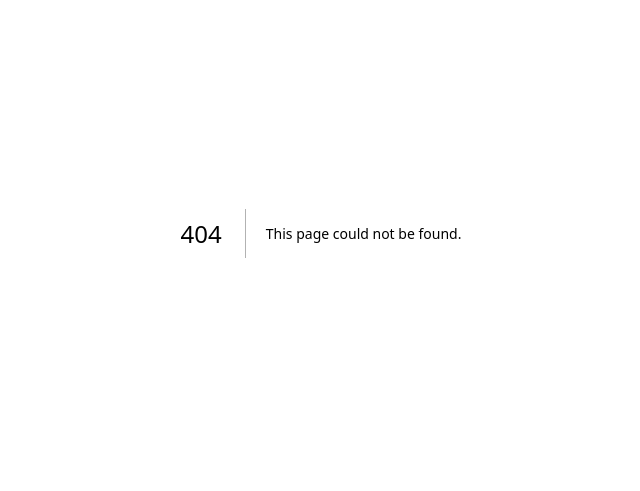
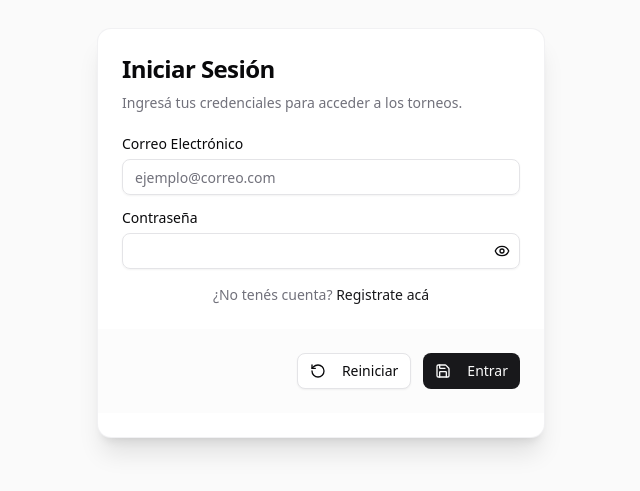
Before and after one commit to MartinoLucas/torneos-app, a Next.js app: page /login in a window 1280 px wide. Before the commit this address had no page. Shown: the part 167-658 px from the top of the page, without its empty margins (319-959 px from the left). Built offline with nearby package versions, Linux system fonts and the light colour scheme; no server answers.

Commit message:
feat: implementation of authentication context, services and login page

```diff
--- a/src/app/layout.tsx
+++ b/src/app/layout.tsx
@@ -3,6 +3,7 @@ import { Geist, Geist_Mono } from "next/font/google";
 import "./globals.css";
 import { FramerProvider } from "@/components/providers/framer-provider";
 import { Toaster } from "@/components/ui/sonner";
+import { AuthProvider } from "@/features/auth/context/auth-context";
 
 const geistSans = Geist({
   variable: "--font-geist-sans",
@@ -22,11 +23,13 @@ export default function RootLayout({
   return (
     <html lang="es" suppressHydrationWarning>
       <body className={`${geistSans.variable} antialiased`}>
-        <FramerProvider>
-          {children}
-          {/* Toaster de Sonner para notificaciones globales */}
-          <Toaster position="top-right" richColors closeButton />
-        </FramerProvider>
+        <AuthProvider>
+          <FramerProvider>
+            {children}
+            {/* Toaster de Sonner para notificaciones globales */}
+            <Toaster position="top-right" richColors closeButton />
+          </FramerProvider>
+        </AuthProvider>
       </body>
     </html>
   );
--- /dev/null
+++ b/src/app/login/page.tsx
@@ -0,0 +1,64 @@
+"use client";
+
+import { PageWrapper } from "@/components/shared/PageWrapper";
+import { FormTemplate } from "@/components/shared/FormTemplate";
+import { TextField, PasswordField } from "@/components/shared";
+import { loginSchema, LoginInput } from "@/lib/validations/auth";
+import { authService } from "@/features/auth/services/auth-service";
+import { useAuth } from "@/features/auth/context/auth-context";
+import { toast } from "sonner";
+import Link from "next/link";
+
+export default function LoginPage() {
+  const { login } = useAuth();
+
+  const onSubmit = async (values: LoginInput) => {
+    try {
+      const response = await authService.participantLogin(values);
+      // El backend devuelve ApiResponse<AuthResponse>, el interceptor ya nos dio el body
+      login(response.token, "participant");
+      toast.success("¡Bienvenido de nuevo!");
+    } catch (error: any) {
+      toast.error(error?.title || "Error al iniciar sesión");
+    }
+  };
+
+  return (
+    <PageWrapper>
+      <div className="flex min-h-screen items-center justify-center p-4 bg-zinc-50">
+        <div className="w-full max-w-md">
+          <FormTemplate
+            title="Iniciar Sesión"
+            description="Ingresá tus credenciales para acceder a los torneos."
+            schema={loginSchema}
+            defaultValues={{ email: "", password: "" }}
+            onSubmit={onSubmit}
+            submitText="Entrar"
+          >
+            {({ form }) => (
+              <div className="space-y-4">
+                <TextField
+                  control={form.control}
+                  name="email"
+                  label="Correo Electrónico"
+                  placeholder="ejemplo@correo.com"
+                />
+                <PasswordField
+                  control={form.control}
+                  name="password"
+                  label="Contraseña"
+                />
+                <p className="text-center text-sm text-muted-foreground">
+                  ¿No tenés cuenta?{" "}
+                  <Link href="/register" className="text-primary font-medium hover:underline">
+                    Registrate acá
+                  </Link>
+                </p>
+              </div>
+            )}
+          </FormTemplate>
+        </div>
+      </div>
+    </PageWrapper>
+  );
+}
--- /dev/null
+++ b/src/features/auth/context/auth-context.tsx
@@ -0,0 +1,54 @@
+"use client";
+
+import { createContext, useContext, useEffect, useState } from "react";
+import { useRouter } from "next/navigation";
+
+interface AuthState {
+  token: string | null;
+  role: "admin" | "participant" | null;
+  isAuthenticated: boolean;
+}
+
+interface AuthContextType extends AuthState {
+  login: (token: string, role: "admin" | "participant") => void;
+  logout: () => void;
+}
+
+const AuthContext = createContext<AuthContextType | undefined>(undefined);
+
+export function AuthProvider({ children }: { children: React.ReactNode }) {
+  const [auth, setAuth] = useState<AuthState>({ token: null, role: null, isAuthenticated: false });
+  const router = useRouter();
+
+  useEffect(() => {
+    const adminToken = localStorage.getItem("auth_token_admin");
+    const participantToken = localStorage.getItem("auth_token_participant");
+
+    if (adminToken) setAuth({ token: adminToken, role: "admin", isAuthenticated: true });
+    else if (participantToken) setAuth({ token: participantToken, role: "participant", isAuthenticated: true });
+  }, []);
+
+  const login = (token: string, role: "admin" | "participant") => {
+    localStorage.setItem(role === "admin" ? "auth_token_admin" : "auth_token_participant", token);
+    setAuth({ token, role, isAuthenticated: true });
+    router.push(role === "admin" ? "/admin/dashboard" : "/dashboard");
+  };
+
+  const logout = () => {
+    localStorage.clear();
+    setAuth({ token: null, role: null, isAuthenticated: false });
+    router.push("/login");
+  };
+
+  return (
+    <AuthContext.Provider value={{ ...auth, login, logout }}>
+      {children}
+    </AuthContext.Provider>
+  );
+}
+
+export const useAuth = () => {
+  const context = useContext(AuthContext);
+  if (!context) throw new Error("useAuth debe usarse dentro de un AuthProvider");
+  return context;
+};
```
